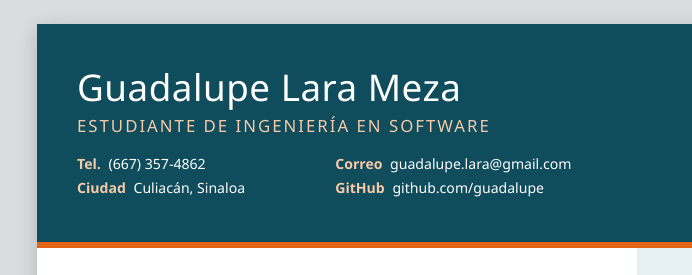
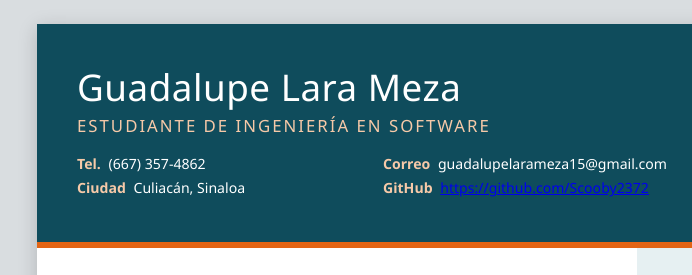
Before and after one commit to Scooby2372/Escuela, a plain HTML site: page CV Dreamweaver/index.html in a window 1280 px wide. Shown: the top 275 px of the page, 178-870 px from the left. Drawn offline with Linux system fonts and the light colour scheme.

Commit message:
Update index.html

```diff
--- a/CV Dreamweaver/index.html
+++ b/CV Dreamweaver/index.html
@@ -15,9 +15,9 @@
       <p class="puesto">Estudiante de Ingeniería en Software</p>
       <ul class="contacto">
         <li><strong>Tel.</strong> (667) 357-4862</li>
-        <li><strong>Correo</strong> guadalupe.lara@gmail.com</li>
+        <li><strong>Correo</strong> guadalupelarameza15@gmail.com</li>
         <li><strong>Ciudad</strong> Culiacán, Sinaloa</li>
-        <li><strong>GitHub</strong> github.com/guadalupe</li>
+        <li><strong>GitHub</strong> <a href="https://github.com/Scooby2372">https://github.com/Scooby2372</a></li>
       </ul>
     </div>
     <img class="foto" src="images/foto.jpg" alt="Fotografía de Guadalupe Lara Meza">
```
